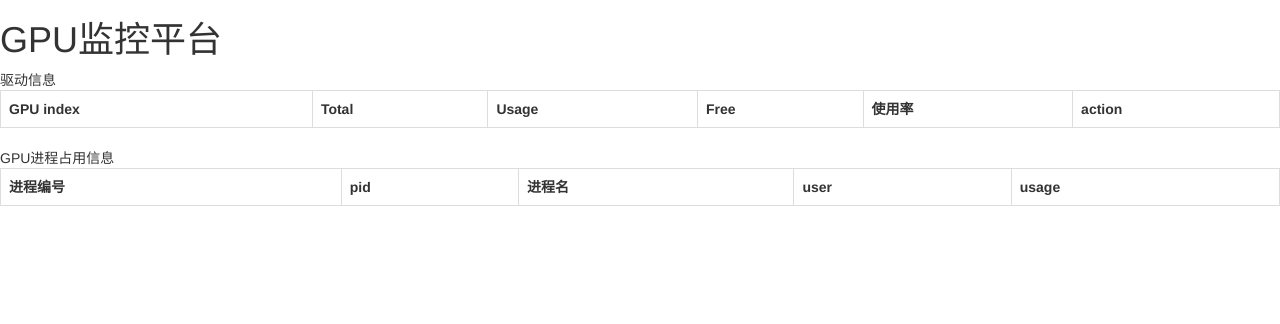
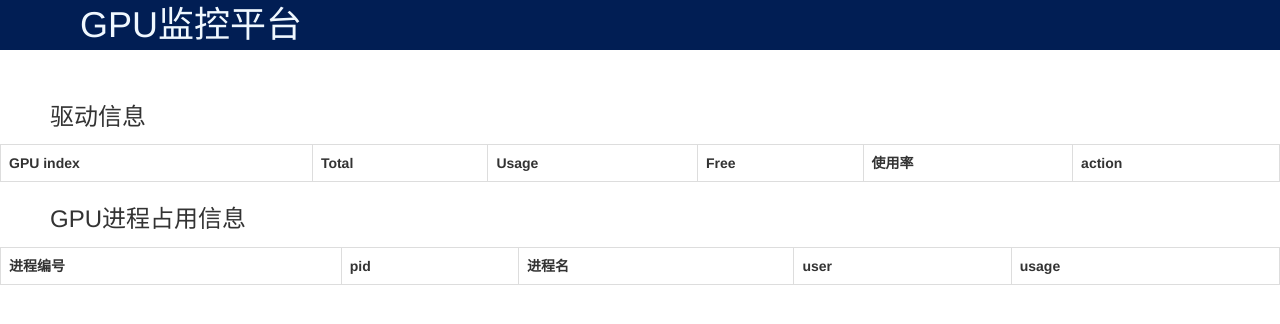
Before and after one commit to weiaohan/GPUWatch-Frontend, a plain HTML site: page show.html in a window 1280 px wide. Drawn offline with nearby package versions, Linux system fonts and the light colour scheme; no server answers.

Commit message:
fix path

```diff
--- a/js/index.js
+++ b/js/index.js
@@ -1,12 +1,10 @@
 $(document).ready(function(){
-    console.log("hello")
     $.ajax({
         url: "http://211.83.111.222/api/gpuinfo",
         type: "GET",
         dataType: "json",
         success: function(data) {
             var gpu = JSON.parse(data)
-            console.log(gpu)
             $("#driver span:nth-child(2)").text(gpu.driverInfo)
             var rate0 = gpu.GPU0.usage/gpu.GPU0.total
             rate0 = rate0.toFixed(2)
@@ -38,7 +36,6 @@ $(document).ready(function(){
         url: "http://211.83.111.222/api/gpuprocess",
         type: "GET",
         success: function(result) {
-            console.log(result)
             for (i  = 0 ; i < result.length; i++) {
                 $("#table2").append(
                     '<tr> \
--- a/show.html
+++ b/show.html
@@ -5,7 +5,7 @@
     <meta http-equiv="X-UA-Compatible" content="IE=edge">
     <meta name="viewport" content="width=device-width, initial-scale=1">
     <link href="bootstrap-3.3.7-dist/css/bootstrap.min.css" rel="stylesheet">
-    <link href="index.css" rel="stylesheet">
+    <link href="show.css" rel="stylesheet">
     <script src="js/jquery-3.4.1.js"></script>
     <script src="js/index.js"></script>
     <title>GPU监控平台</title>
```
